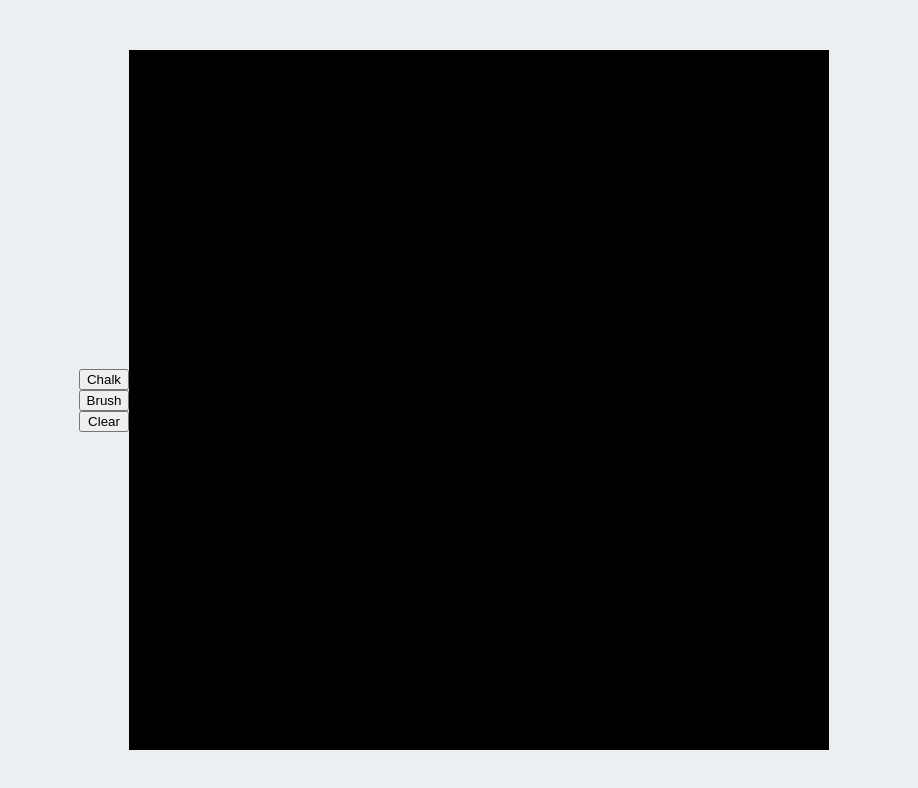
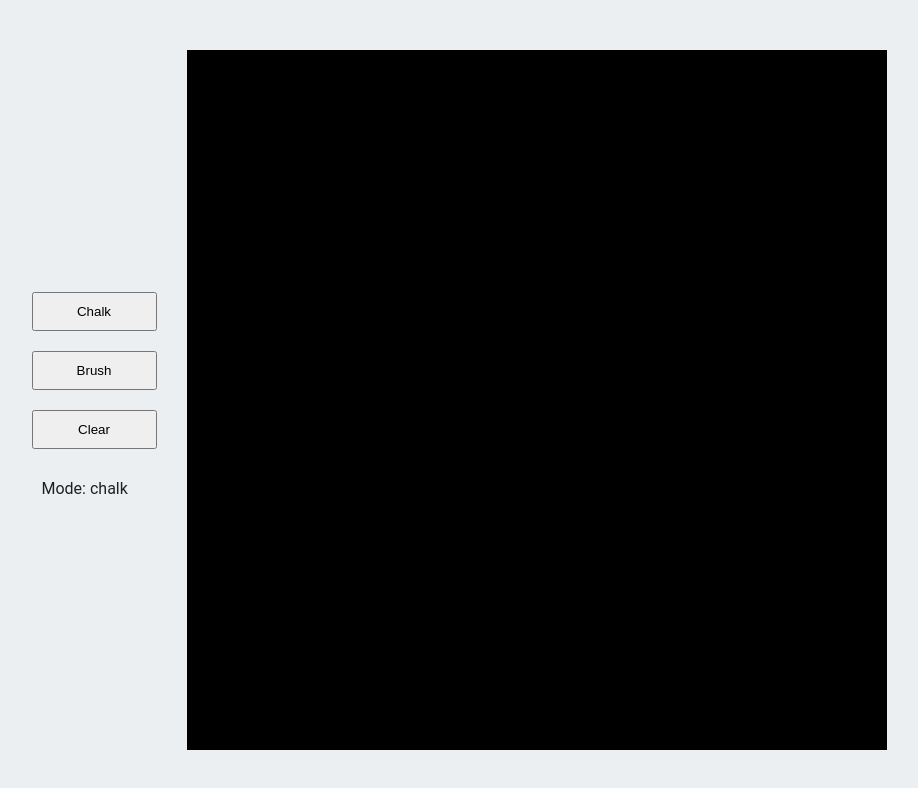
Before and after one commit to nickolasgough/web-collab-client, a plain HTML site: page public/index.html in a window 1280 px wide. Shown: the whole page, without its empty margins (186-1104 px from the left). Drawn offline with Linux system fonts and the light colour scheme; some packages are replaced by stand-ins of ours.

Commit message:
Finish the basic functionality.

```diff
--- a/public/app.css
+++ b/public/app.css
@@ -15,6 +15,16 @@ body {
     flex-flow: column;
 }
 
+.button {
+    width: 125px;
+    margin: 10px;
+    padding: 10px;
+}
+
+#mode::before {
+    content: "Mode: ";
+}
+
 #chalkboard {
     background-color: black;
 }
--- a/public/app.js
+++ b/public/app.js
@@ -1,27 +1,33 @@
 var chalkboard = null;
 var context = null;
 var client = null;
+var modeSpan = null;
+
 var isTracing = false;
 var mode = "chalk";
 
 const chalkStyle = "white";
 const brushStyle = "black";
 
-function load() {
+function initialLoad() {
     chalkboard = document.getElementById("chalkboard");
     context = chalkboard.getContext("2d");
     client = chalkboard.getBoundingClientRect();
+
+    modeSpan = document.getElementById("mode");
+    modeSpan.innerHTML = mode;
 }
 
 function changeMode(newMode) {
     mode = newMode;
+    modeSpan.innerHTML = mode;
 }
 
 function setTrace(newTrace) {
     isTracing = newTrace;
 }
 
-function trace(event) {
+function traceBoard(event) {
     if (!isTracing) {
         return;
     }
@@ -34,7 +40,7 @@ function trace(event) {
             break;
         default:
             context.fillStyle = chalkStyle;
-            radius = 2;
+            radius = 3;
     }
 
     const mouseX = event.clientX - client.left;
@@ -47,9 +53,9 @@ function trace(event) {
     context.closePath();
 }
 
-function clear() {
+function clearBoard() {
     const fillStyle = context.fillStyle;
     context.fillStyle = brushStyle;
-    context.fillRect(0, 0, chalkboard.height, chalkboard.width);
+    context.fillRect(0, 0, chalkboard.width, chalkboard.height);
     context.fillStyle = fillStyle;
 }
--- a/public/index.html
+++ b/public/index.html
@@ -34,16 +34,17 @@
     <link rel="stylesheet" href="app.css">
     <script type="text/javascript" src="app.js"></script>
   </head>
-  <body onload="load()">
-    <span id="mode"></span>
+  <body onload="initialLoad()">
     <div class="wrapper">
       <div class="buttons">
-        <button id="chalk" onclick="changeMode('chalk')">Chalk</button>
-        <button id="brush" onclick="changeMode('brush')">Brush</button>
-        <button id="clear" onclick="clear()">Clear</button>
+        <button id="chalk" class="button" onclick="changeMode('chalk')">Chalk</button>
+        <button id="brush" class="button" onclick="changeMode('brush')">Brush</button>
+        <button id="clear" class="button" onclick="clearBoard()">Clear</button>
+
+        <span id="mode" class="button"></span>
       </div>
       <canvas id="chalkboard" height="700" width="700"
-              onmousedown="setTrace(true)" onmouseup="setTrace(false)" onmousemove="trace(event)"></canvas>
+              onmousedown="setTrace(true)" onmouseup="setTrace(false)" onmousemove="traceBoard(event)"></canvas>
     </div>
   </body>
 </html>
```
Also changed, not shown: 1 other file.
